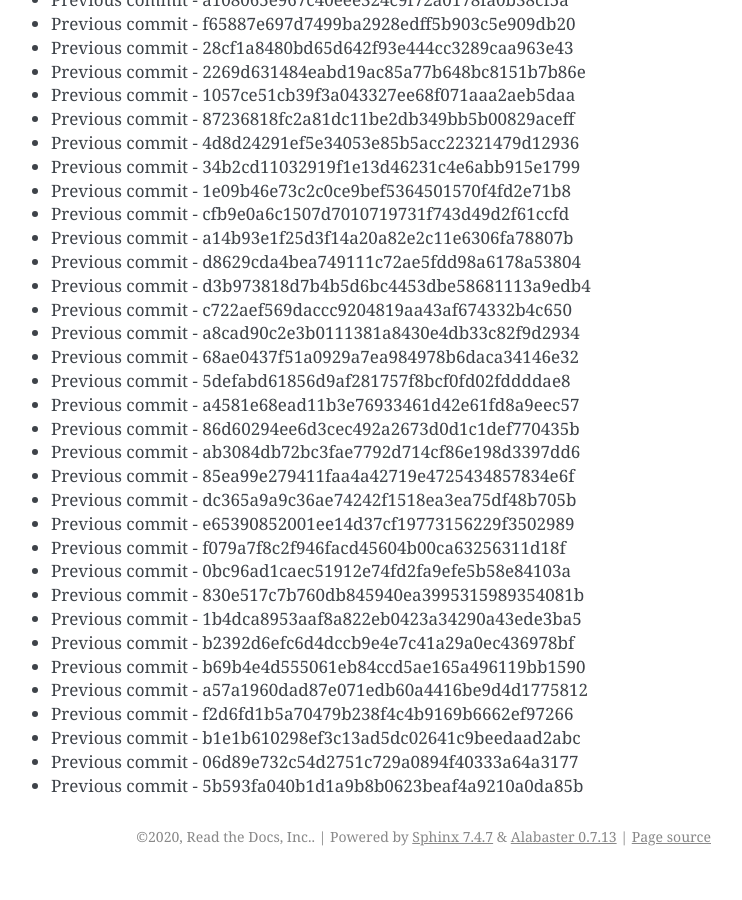
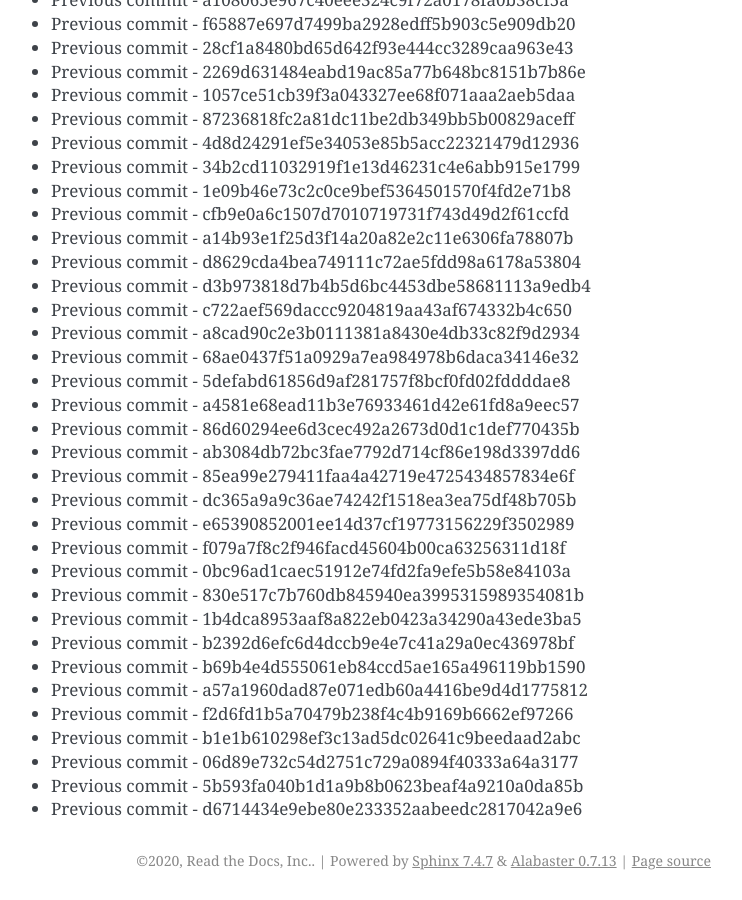
Before and after one commit to readthedocs/rtd-git-stresstest, a Sphinx documentation site: the page built from docs/updates.rst, in a window 1280 px wide and 900 px high, scrolled down 71570 px. Shown: the whole window, without its empty margins (399-1141 px from the left). Built offline with Sphinx 7.4.7, drawn with Linux system fonts in a browser that asks for light colours; before the commit the page ends 72446 px from its top, so only the background shows below that.

Commit message:
Generating commit from previous: d6714434e9ebe80e233352aabeedc2817042a9e6

```diff
--- a/docs/updates.rst
+++ b/docs/updates.rst
@@ -3039,3 +3039,4 @@ It can be tested for any performance characteristics.
 * Previous commit - b1e1b610298ef3c13ad5dc02641c9beedaad2abc
 * Previous commit - 06d89e732c54d2751c729a0894f40333a64a3177
 * Previous commit - 5b593fa040b1d1a9b8b0623beaf4a9210a0da85b
+* Previous commit - d6714434e9ebe80e233352aabeedc2817042a9e6
```
